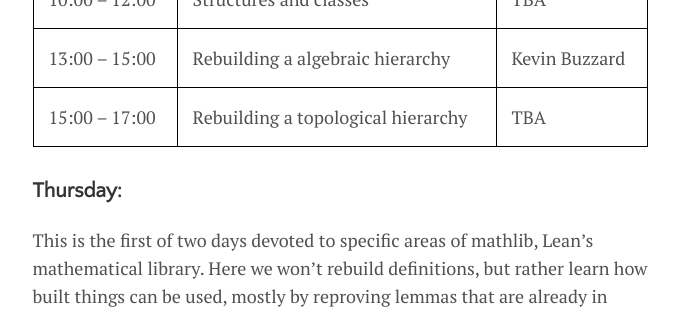
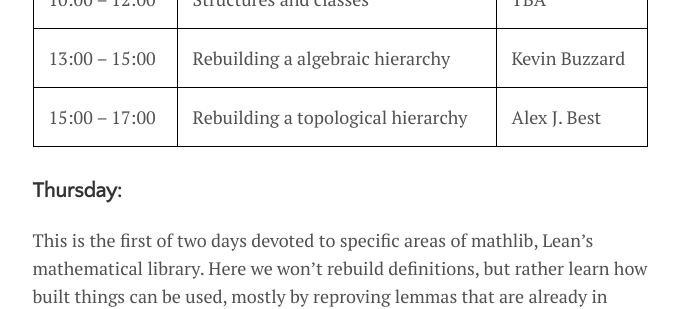
Before and after one commit to leanprover-community/lftcm2020, a Jekyll site: the page built from schedule.md, in a window 1280 px wide and 900 px high, scrolled down 1985 px. Shown: the part 155-464 px from the top of the window, without its empty margins (300-979 px from the left). Built offline with Jekyll 4.4.1, drawn with Linux system fonts in a browser that asks for light colours.

Commit message:
Add Alex

```diff
--- a/schedule.md
+++ b/schedule.md
@@ -67,7 +67,7 @@ Time | Activity | Speaker
 ---- | -------- | -------
 10:00 -- 12:00 | Structures and classes               | TBA
 13:00 -- 15:00 | Rebuilding a algebraic hierarchy     | Kevin Buzzard
-15:00 -- 17:00 | Rebuilding a topological hierarchy   | TBA
+15:00 -- 17:00 | Rebuilding a topological hierarchy   | Alex J. Best
 
 
 ### Thursday:
```
